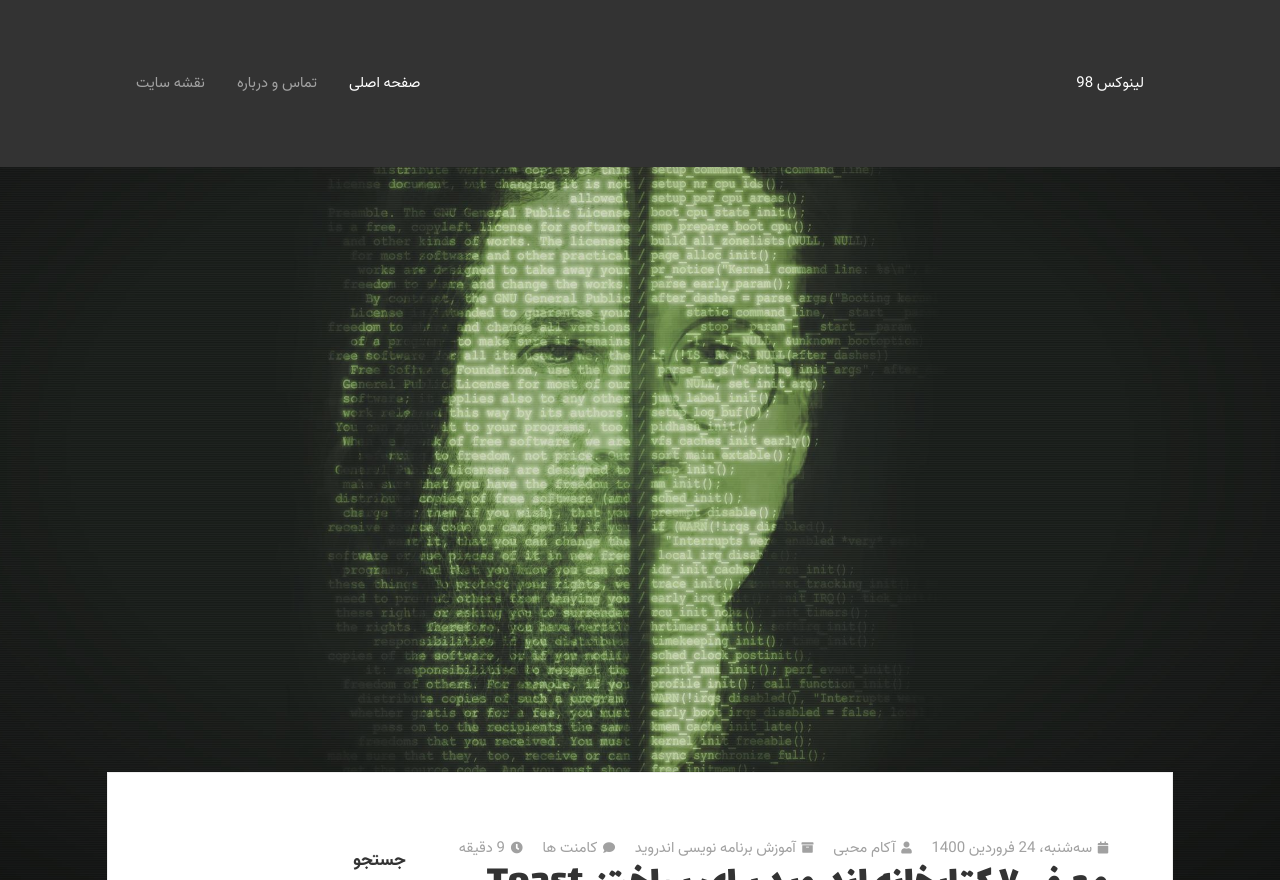
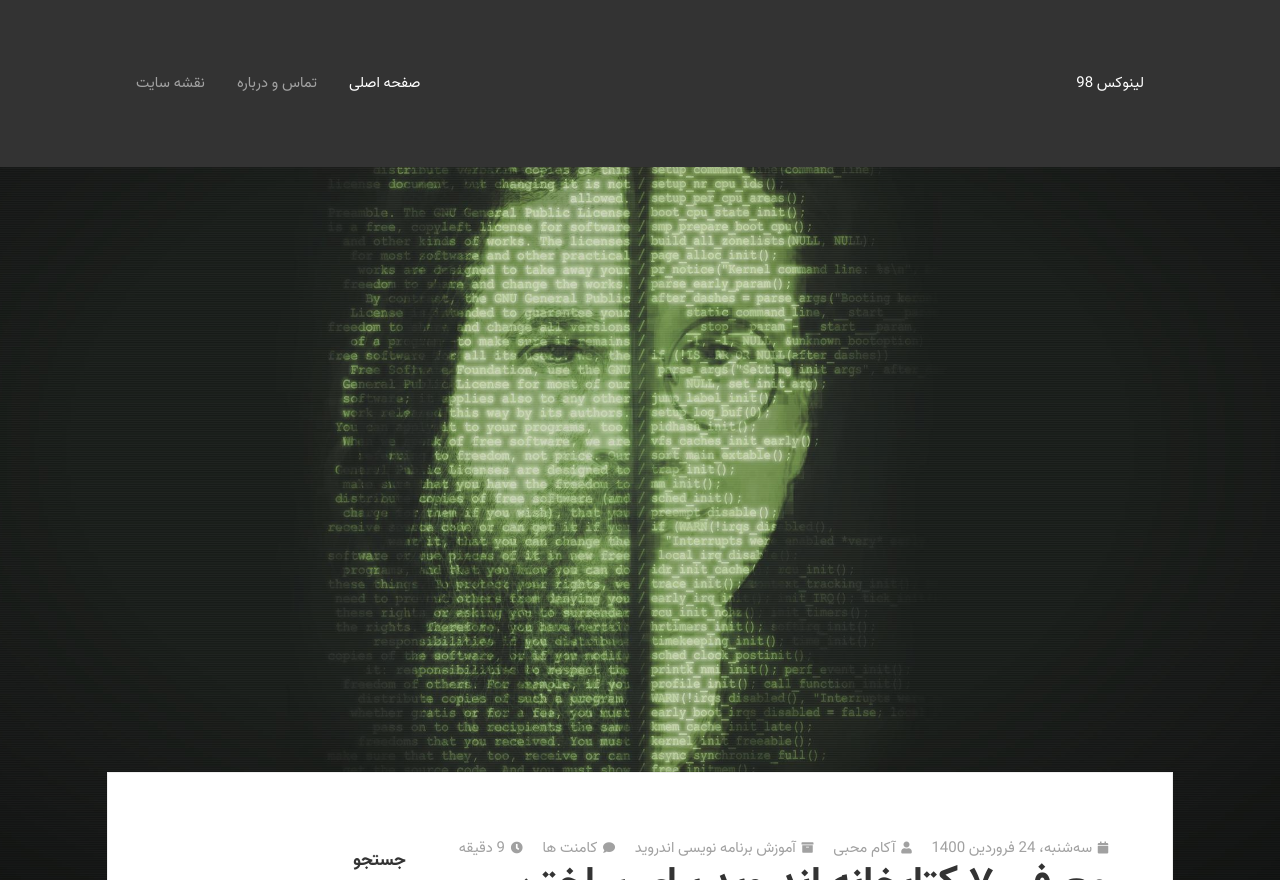
Before and after one commit to akamohebbi/linux98.ir, a Jekyll site: the page built from index.html, in a window 1280 px wide. Shown: the top 880 px of the page. Built offline with Jekyll 4.4.1, drawn with Linux system fonts in a browser that asks for light colours; the list of posts is cut into pages by our own code; grey boxes are pictures that could not be loaded.

Commit message:
Lalezar font removed

```diff
--- a/_sass/_home.scss
+++ b/_sass/_home.scss
@@ -259,6 +259,7 @@ a {
     margin: 0;
     line-height: 1.2;
     font-size: 2.75rem;
+    font-weight: bold;
 
     a {
         text-decoration: none;
--- a/_statics/css/main.scss
+++ b/_statics/css/main.scss
@@ -25,24 +25,6 @@ layout: none
     font-style: normal;
 }
 
-@font-face {
-    font-family: 'Lalezar';
-    font-style: normal;
-    font-weight: 400;
-    font-display: swap;
-    src: local('Lalezar'), local('Lalezar-Regular'), url(../fonts/lalezar/zrfl0HLVx-HwTP82YaL4IxL0.woff2) format('woff2');
-    unicode-range: U+0600-06FF, U+200C-200E, U+2010-2011, U+204F, U+2E41, U+FB50-FDFF, U+FE80-FEFC;
-}
-@font-face {
-    font-family: 'Lalezar';
-    font-style: normal;
-    font-weight: 400;
-    font-display: swap;
-    src: local('Lalezar'), local('Lalezar-Regular'), url(../fonts/lalezar/zrfl0HLVx-HwTP82Yaf4Iw.woff2) format('woff2');
-    unicode-range: U+0000-00FF, U+0131, U+0152-0153, U+02BB-02BC, U+02C6, U+02DA,
-        U+02DC, U+2000-206F, U+2074, U+20AC, U+2122, U+2191, U+2193, U+2212, U+2215, U+FEFF, U+FFFD;
-}
-
 
 
 $theme_color: cornflowerblue;
@@ -50,7 +32,7 @@ $text_color_primary: #333333;
 $text_color_secondary: #a1a1a1;
 
 $estedad_font_family: 'Vazir', sans-serif;
-$lalezar_font_family: 'Lalezar', cursive;
+$lalezar_font_family: $estedad_font_family;
 
 $xxx_small_font_size: .5rem;
 $xx_small_font_size: .7rem;
```
Also changed, not shown: _statics/fonts/lalezar/zrfl0HLVx-HwTP82YaL4IxL0.woff2 (deleted), _statics/fonts/lalezar/zrfl0HLVx-HwTP82Yaf4Iw.woff2 (deleted).
